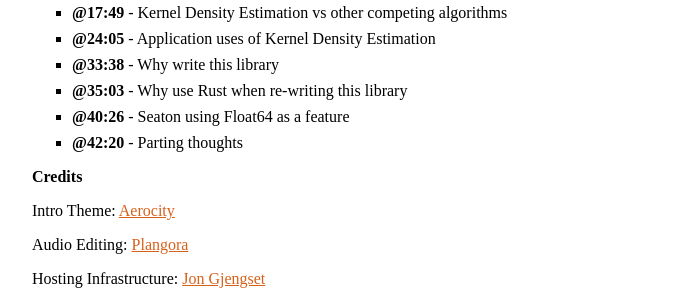
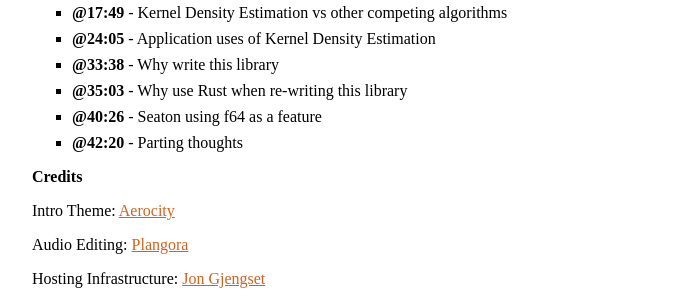
Before and after one commit to rustacean-station/rustacean-station.org, a Jekyll site: the page built from _episodes/interviews/2022-12-09-seaton-ullberg.md, in a window 1280 px wide. Shown: the part 1032-1332 px from the top of the page, without its empty margins (288-978 px from the left). Built offline with Jekyll 4.4.1, drawn with Linux system fonts in a browser that asks for light colours.

Commit message:
Update 2022-12-09-seaton-ullberg.md

```diff
--- a/_episodes/interviews/2022-12-09-seaton-ullberg.md
+++ b/_episodes/interviews/2022-12-09-seaton-ullberg.md
@@ -24,7 +24,7 @@ Rustacean Station is a community project; get in touch with us if you'd like to
 - [@24:05] - Application uses of Kernel Density Estimation
 - [@33:38] - Why write this library
 - [@35:03] - Why use Rust when re-writing this library
-- [@40:26] - Seaton using Float64 as a feature
+- [@40:26] - Seaton using f64 as a feature
 - [@42:20] - Parting thoughts
 
 ## Credits
```
